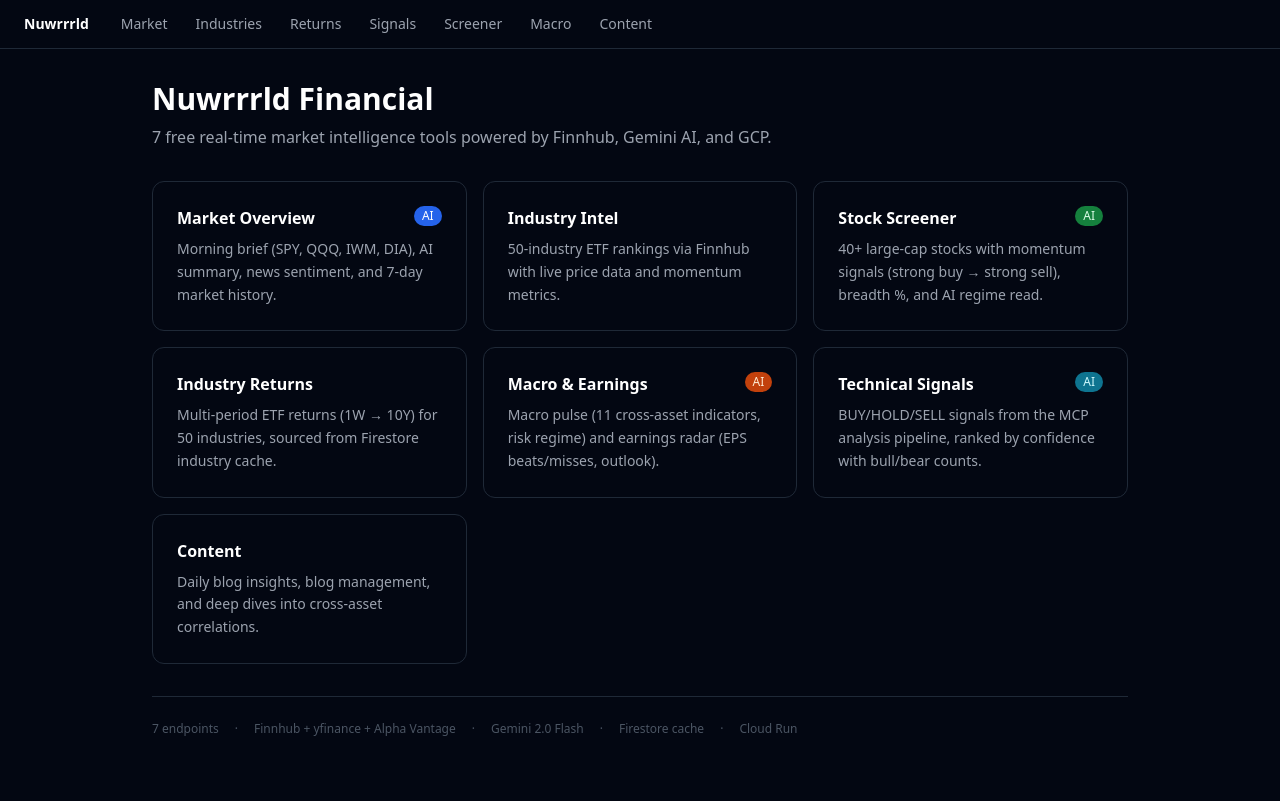
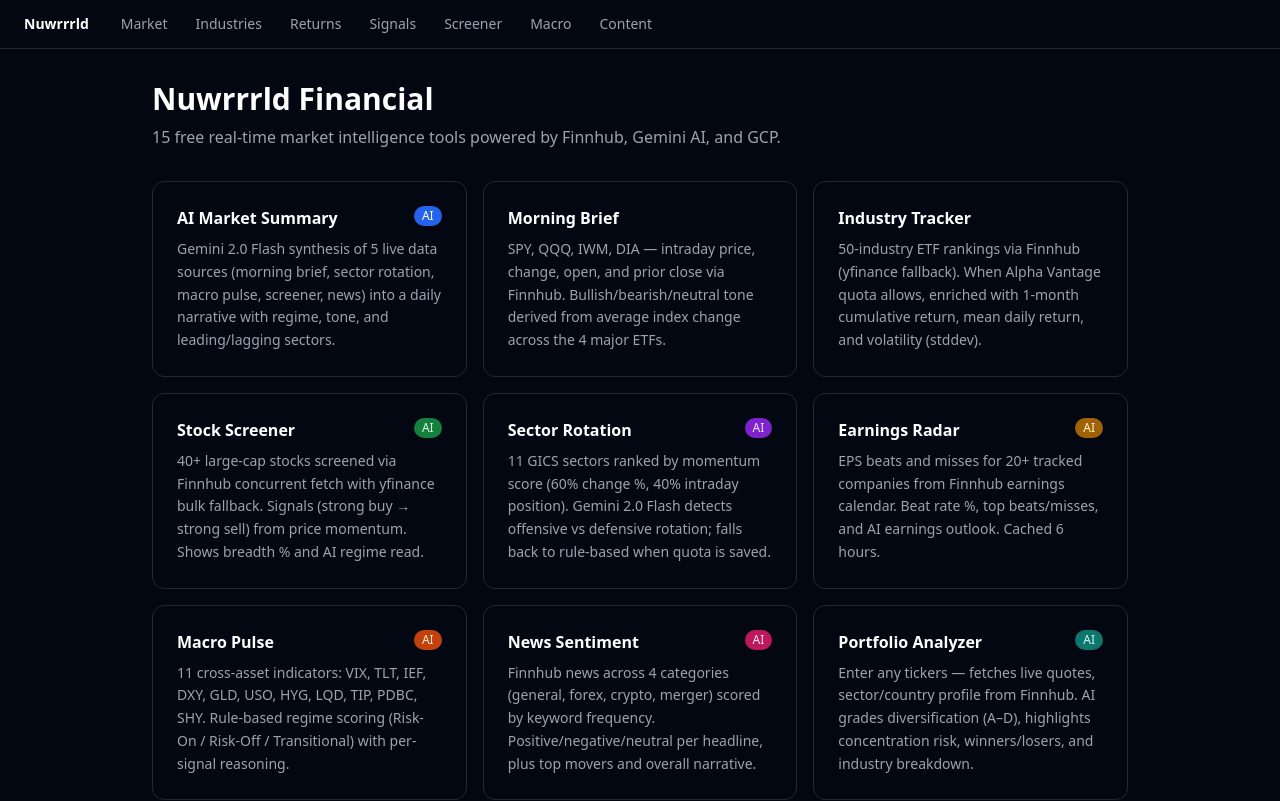
Before and after one commit to adamaslan/gcp3, a Next.js app in the folder frontend/: page / in a window 1280 px wide. Shown: the top 801 px of the page. Built offline with nearby package versions, Linux system fonts and the light colour scheme.

Commit message:
Revert: restore original home page navigation (not part of caching fix)
Co-Authored-By: Claude Haiku 4.5 <noreply@anthropic.com>

```diff
--- a/frontend/src/app/page.tsx
+++ b/frontend/src/app/page.tsx
@@ -2,17 +2,25 @@ import Link from "next/link";
 
 const TOOLS = [
   {
-    href: "/market-overview",
-    title: "Market Overview",
-    description: "Morning brief (SPY, QQQ, IWM, DIA), AI summary, news sentiment, and 7-day market history.",
+    href: "/ai-summary",
+    title: "AI Market Summary",
+    description: "Gemini 2.0 Flash synthesis of 5 live data sources (morning brief, sector rotation, macro pulse, screener, news) into a daily narrative with regime, tone, and leading/lagging sectors.",
     badge: "AI",
     badgeColor: "bg-blue-600 text-white",
     accent: "hover:border-blue-500",
   },
   {
-    href: "/industry-intel",
-    title: "Industry Intel",
-    description: "50-industry ETF rankings via Finnhub with live price data and momentum metrics.",
+    href: "/morning-brief",
+    title: "Morning Brief",
+    description: "SPY, QQQ, IWM, DIA — intraday price, change, open, and prior close via Finnhub. Bullish/bearish/neutral tone derived from average index change across the 4 major ETFs.",
+    badge: null,
+    badgeColor: "",
+    accent: "hover:border-indigo-500",
+  },
+  {
+    href: "/industry-tracker",
+    title: "Industry Tracker",
+    description: "50-industry ETF rankings via Finnhub (yfinance fallback). When Alpha Vantage quota allows, enriched with 1-month cumulative return, mean daily return, and volatility (stddev).",
     badge: null,
     badgeColor: "",
     accent: "hover:border-purple-500",
@@ -20,42 +28,98 @@ const TOOLS = [
   {
     href: "/screener",
     title: "Stock Screener",
-    description: "40+ large-cap stocks with momentum signals (strong buy → strong sell), breadth %, and AI regime read.",
+    description: "40+ large-cap stocks screened via Finnhub concurrent fetch with yfinance bulk fallback. Signals (strong buy → strong sell) from price momentum. Shows breadth % and AI regime read.",
     badge: "AI",
     badgeColor: "bg-green-700 text-green-100",
     accent: "hover:border-green-500",
   },
   {
+    href: "/sector-rotation",
+    title: "Sector Rotation",
+    description: "11 GICS sectors ranked by momentum score (60% change %, 40% intraday position). Gemini 2.0 Flash detects offensive vs defensive rotation; falls back to rule-based when quota is saved.",
+    badge: "AI",
+    badgeColor: "bg-purple-700 text-purple-100",
+    accent: "hover:border-purple-500",
+  },
+  {
+    href: "/earnings-radar",
+    title: "Earnings Radar",
+    description: "EPS beats and misses for 20+ tracked companies from Finnhub earnings calendar. Beat rate %, top beats/misses, and AI earnings outlook. Cached 6 hours.",
+    badge: "AI",
+    badgeColor: "bg-yellow-700 text-yellow-100",
+    accent: "hover:border-yellow-500",
+  },
+  {
+    href: "/macro-pulse",
+    title: "Macro Pulse",
+    description: "11 cross-asset indicators: VIX, TLT, IEF, DXY, GLD, USO, HYG, LQD, TIP, PDBC, SHY. Rule-based regime scoring (Risk-On / Risk-Off / Transitional) with per-signal reasoning.",
+    badge: "AI",
+    badgeColor: "bg-orange-700 text-orange-100",
+    accent: "hover:border-orange-500",
+  },
+  {
+    href: "/news-sentiment",
+    title: "News Sentiment",
+    description: "Finnhub news across 4 categories (general, forex, crypto, merger) scored by keyword frequency. Positive/negative/neutral per headline, plus top movers and overall narrative.",
+    badge: "AI",
+    badgeColor: "bg-pink-700 text-pink-100",
+    accent: "hover:border-pink-500",
+  },
+  {
+    href: "/portfolio-analyzer",
+    title: "Portfolio Analyzer",
+    description: "Enter any tickers — fetches live quotes, sector/country profile from Finnhub. AI grades diversification (A–D), highlights concentration risk, winners/losers, and industry breakdown.",
+    badge: "AI",
+    badgeColor: "bg-teal-700 text-teal-100",
+    accent: "hover:border-teal-500",
+  },
+  {
+    href: "/technical-signals",
+    title: "Technical Signals",
+    description: "BUY/HOLD/SELL signals written to Firestore by the external MCP analysis pipeline. Reads the latest snapshot: ranked by signal confidence, with aggregate bull/bear counts.",
+    badge: "AI",
+    badgeColor: "bg-cyan-700 text-cyan-100",
+    accent: "hover:border-cyan-500",
+  },
+  {
     href: "/industry-returns",
     title: "Industry Returns",
-    description: "Multi-period ETF returns (1W → 10Y) for 50 industries, sourced from Firestore industry cache.",
+    description: "Multi-period ETF returns (1W → 10Y) for 50 industries, sourced from the Firestore industry_cache collection populated by the MCP pipeline. Sortable by any timeframe.",
     badge: null,
     badgeColor: "",
     accent: "hover:border-violet-500",
   },
   {
-    href: "/macro",
-    title: "Macro & Earnings",
-    description: "Macro pulse (11 cross-asset indicators, risk regime) and earnings radar (EPS beats/misses, outlook).",
+    href: "/market-summary",
+    title: "Market Summary",
+    description: "7-day rolling trend from the AI signal pipeline stored in Firestore: daily bullish/bearish totals, average sentiment score, top conviction picks, and regime trend direction.",
     badge: "AI",
-    badgeColor: "bg-orange-700 text-orange-100",
-    accent: "hover:border-orange-500",
+    badgeColor: "bg-rose-700 text-rose-100",
+    accent: "hover:border-rose-500",
   },
   {
-    href: "/signals",
-    title: "Technical Signals",
-    description: "BUY/HOLD/SELL signals from the MCP analysis pipeline, ranked by confidence with bull/bear counts.",
-    badge: "AI",
-    badgeColor: "bg-cyan-700 text-cyan-100",
-    accent: "hover:border-cyan-500",
-  },
-  {
-    href: "/content",
-    title: "Content",
-    description: "Daily blog insights, blog management, and deep dives into cross-asset correlations.",
+    href: "/daily-blog",
+    title: "Daily Blog",
+    description: "Daily insights and longer-form market analysis capturing the broader narrative.",
     badge: null,
     badgeColor: "",
     accent: "hover:border-blue-500",
+  },
+  {
+    href: "/blog-review",
+    title: "Blog Review",
+    description: "Review and manage daily blog entries or historical posts.",
+    badge: null,
+    badgeColor: "",
+    accent: "hover:border-amber-500",
+  },
+  {
+    href: "/correlation-article",
+    title: "Correlation Article",
+    description: "Deep dive into cross-asset correlations and unearthing hidden market relationships.",
+    badge: null,
+    badgeColor: "",
+    accent: "hover:border-purple-500",
   },
 ];
 
```
